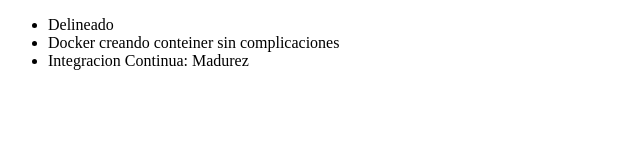
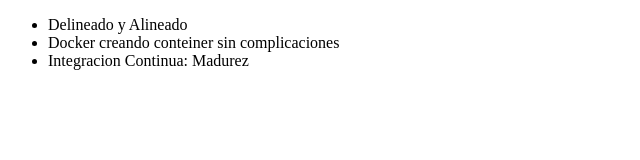
Before and after one commit to Elmer1029/alura-git, a plain HTML site: page index.html in a window 1280 px wide. Shown: the full height of the page, 0-640 px from the left. Drawn offline with Linux system fonts and the light colour scheme.

Commit message:
modificacion cursio Delineado

```diff
--- a/index.html
+++ b/index.html
@@ -6,7 +6,7 @@
 </head>
 <body>
      <ul>
-         <li> Delineado </li>
+         <li> Delineado y Alineado</li>
          <li> Docker creando conteiner sin complicaciones </li>
          <li> Integracion Continua: Madurez</li>
      </ul>
```
